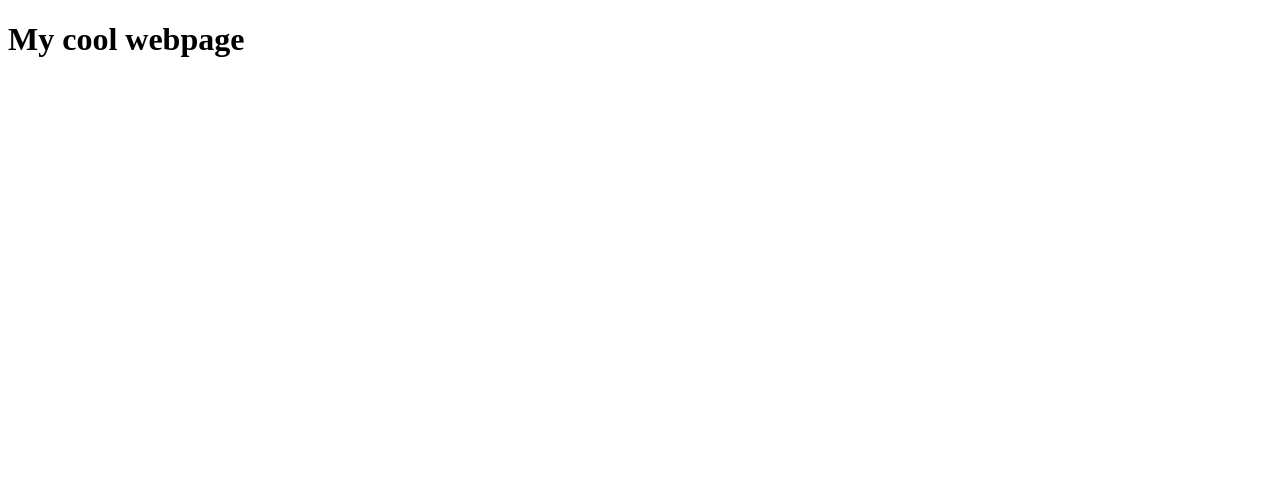
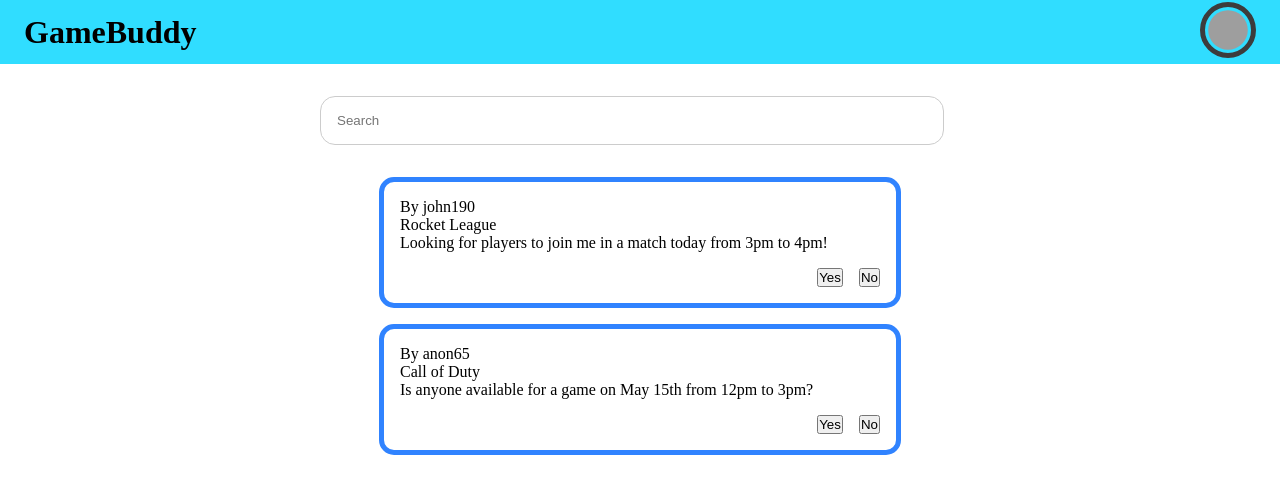
Before and after one commit to aayushjoshi16/CSC437-Interactive, a React (Vite) app in the folder packages/frontend/: page / in a window 1280 px wide. Shown: the top 494 px of the page. Built offline with nearby package versions, Linux system fonts and the light colour scheme; grey boxes are pictures that could not be loaded.

Commit message:
Setting up router and basic Home page

```diff
--- a/packages/frontend/package.json
+++ b/packages/frontend/package.json
@@ -11,7 +11,9 @@
   },
   "dependencies": {
     "react": "^19.1.0",
-    "react-dom": "^19.1.0"
+    "react-dom": "^19.1.0",
+    "react-router": "^7.6.0",
+    "react-router-dom": "^7.6.0"
   },
   "devDependencies": {
     "@eslint/js": "^9.25.0",
--- a/packages/frontend/src/App.tsx
+++ b/packages/frontend/src/App.tsx
@@ -1,9 +1,12 @@
+import { Routes, Route } from "react-router-dom";
+import Home from "./Home/Home";
+
 function App() {
-    return (
-        <div>
-            <h1>My cool webpage</h1>
-        </div>
-    );
+  return (
+    <Routes>
+      <Route path="/" element={<Home />} />
+    </Routes>
+  );
 }
 
 export default App;
--- /dev/null
+++ b/packages/frontend/src/Home/Home.css
@@ -0,0 +1,84 @@
+* {
+    margin: 0;
+    padding: 0;
+}
+
+/* Nav bar */
+nav {
+    display: flex;
+    justify-content: space-between;
+    align-items: center;
+    background-color: #30ddff;
+    padding: 0.5rem 1.5rem 0.5rem 1.5rem;
+    max-height: 3rem;
+}
+
+h1 {
+    font-size: 2rem;
+}
+
+.profile-pic {
+    border: 5px solid rgb(60, 60, 60);
+    border-radius: 50%;
+    height: 2.5rem;
+    width: 2.5rem;
+    padding: 0.2rem;
+}
+
+/* Main content */
+main {
+    display: flex;
+    flex-direction: column;
+    align-items: center;
+    width: 60%;
+    margin: 2rem auto;
+    min-width: 30rem;
+}
+
+/* Search bar */
+form {
+    border-radius: 5px;
+    display: flex;
+    flex-direction: row;
+    width: 80vh;
+    gap: 1rem;
+    margin-bottom: 2rem;
+    min-width: 20rem;
+}
+
+input {
+    width: 100%;
+    border-radius: 15px;
+    border: 1px solid #ccc;
+    padding: 1rem;
+}
+
+.search-pic {
+    border-radius: 15px;
+    height: 1.5rem;
+    width: 1.5rem;
+    padding: 0.5rem;
+}
+
+/* Posts */
+.post-container {
+    display: flex;
+    flex-direction: column;
+    align-items: center;
+    gap: 1rem;
+}
+
+.post {
+    border: 5px solid #3083ff;
+    border-radius: 15px;
+    padding: 1rem;
+    width: 60vh;
+    min-width: 20rem;
+}
+
+.response-container {
+    display: flex;
+    justify-content: flex-end;
+    margin-top: 1rem;
+    gap: 1rem;
+}
--- /dev/null
+++ b/packages/frontend/src/Home/Home.tsx
@@ -0,0 +1,62 @@
+import "./Home.css";
+
+function Home() {
+  return (
+    <div>
+      {/* Nav bar */}
+      <nav aria-label="navbar" className="navbar">
+        <h1>GameBuddy</h1>
+        <a href="./profile/index.html">
+          <img
+            className="profile-pic"
+            src="./public/profile-pic.png"
+            alt="Visit Profile"
+          />
+        </a>
+      </nav>
+
+      {/* Main content */}
+      <main>
+        {/* Search bar */}
+        <form>
+          <input type="search" placeholder="Search" />
+          {/* <button type="submit-button">
+          <img class="search-pic" src="./public/search.png" alt="Search" />
+        </button> */}
+          <a href="./post/index.html">
+            {/* <button type="create-post-button">
+            <img class="search-pic" src="./public/add.png" alt="Create a post" />
+          </button> */}
+          </a>
+        </form>
+
+        {/* Post section */}
+        <div className="post-container">
+          <div className="post">
+            <p>By john190</p>
+            <p>Rocket League</p>
+            <p>
+              Looking for players to join me in a match today from 3pm to 4pm!
+            </p>
+            <div className="response-container">
+              <button>Yes</button>
+              <button>No</button>
+            </div>
+          </div>
+
+          <div className="post">
+            <p>By anon65</p>
+            <p>Call of Duty</p>
+            <p>Is anyone available for a game on May 15th from 12pm to 3pm?</p>
+            <div className="response-container">
+              <button>Yes</button>
+              <button>No</button>
+            </div>
+          </div>
+        </div>
+      </main>
+    </div>
+  );
+}
+
+export default Home;
--- a/packages/frontend/src/main.tsx
+++ b/packages/frontend/src/main.tsx
@@ -1,10 +1,10 @@
-import { StrictMode } from "react";
 import { createRoot } from "react-dom/client";
+import { BrowserRouter } from "react-router";
 import App from "./App.tsx";
 import "./index.css";
 
 createRoot(document.getElementById('root')!).render(
-  <StrictMode>
+  <BrowserRouter>
     <App />
-  </StrictMode>,
+  </BrowserRouter>,
 )
```
